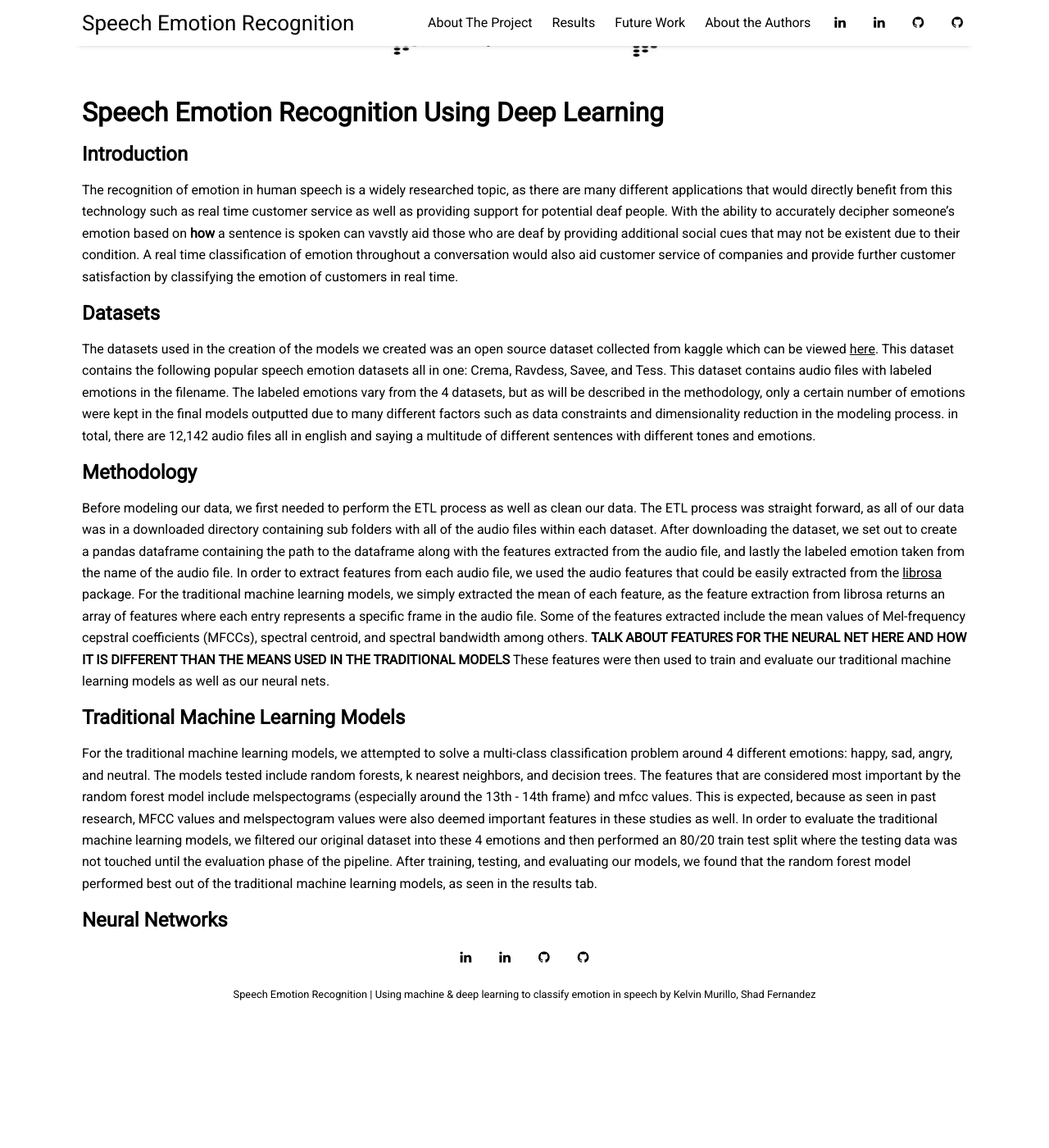
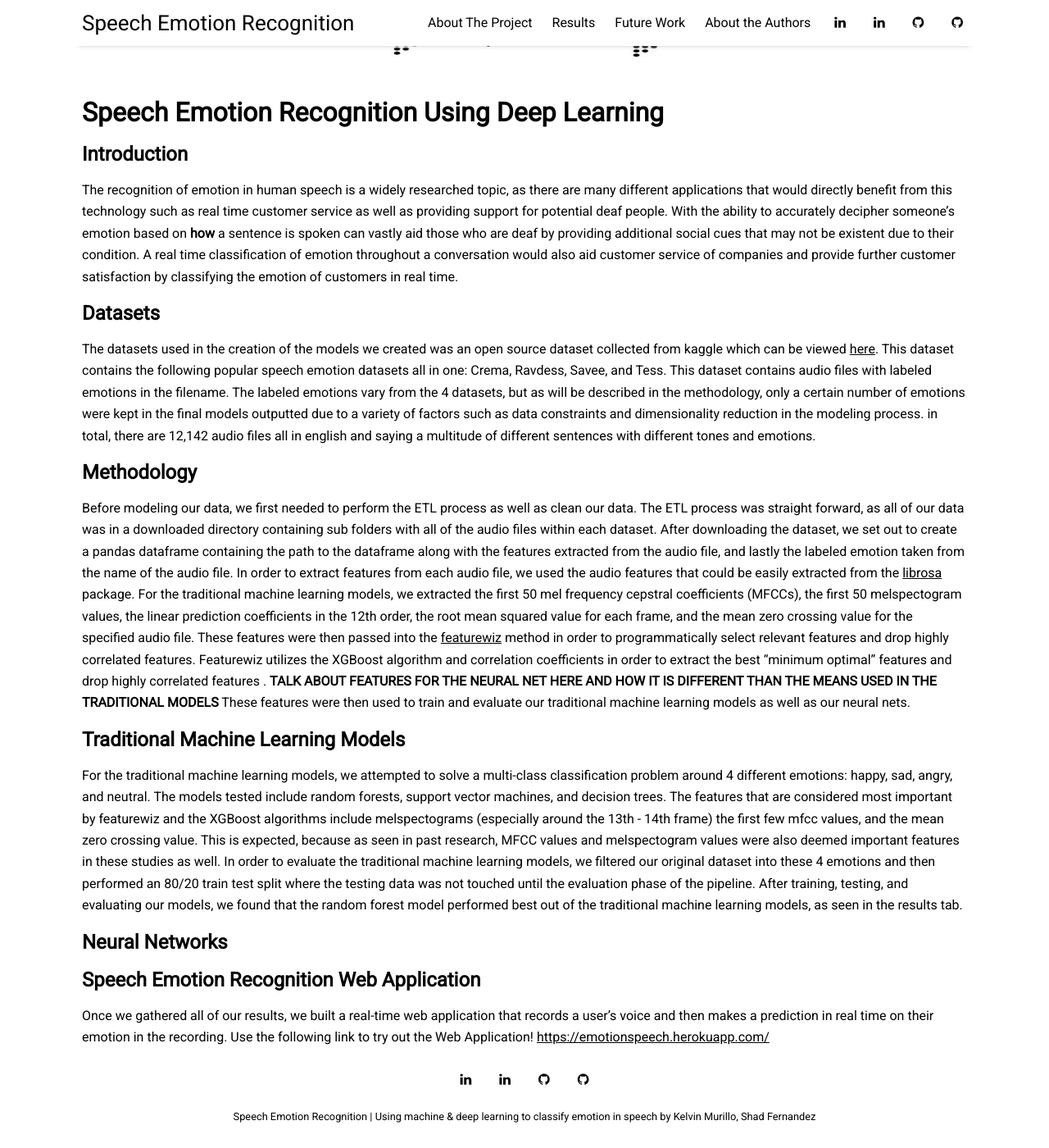
Before and after one commit to kelvinm10/SER_Website, a Jekyll site: the page built from _posts/2022-04-02-about-the-project.md, in a window 1280 px wide and 1400 px high, scrolled down 374 px. Shown: the whole window at 82% size. Built offline with Jekyll 4.4.1, drawn with Linux system fonts in a browser that asks for light colours; nearby versions of some CDN libraries; before the commit the page ends 1625 px from its top, so only the background shows below that.

Commit message:
added more details in about project

```diff
--- a/_posts/2022-04-02-about-the-project.md
+++ b/_posts/2022-04-02-about-the-project.md
@@ -11,7 +11,7 @@ image: serImage.jpg
 
 The recognition of emotion in human speech is a widely researched topic, as there are many different applications
 that would directly benefit from this technology such as real time customer service as well as providing support for potential
-deaf people. With the ability to accurately decipher someone's emotion based on **how** a sentence is spoken can vavstly
+deaf people. With the ability to accurately decipher someone's emotion based on <b>how</b> a sentence is spoken can vastly
 aid those who are deaf by providing additional social cues that may not be existent due to their condition. A real time
 classification of emotion throughout a conversation would also aid customer service of companies and provide further customer
 satisfaction by classifying the emotion of customers in real time.
@@ -21,7 +21,7 @@ The datasets used in the creation of the models we created was an open source da
 viewed [here](https://www.kaggle.com/datasets/dmitrybabko/speech-emotion-recognition-en). This dataset contains the following
 popular speech emotion datasets all in one: Crema, Ravdess, Savee, and Tess. This dataset contains audio files with labeled
 emotions in the filename. The labeled emotions vary from the 4 datasets, but as will be described in the methodology, only
-a certain number of emotions were kept in the final models outputted due to many different factors such as data constraints and
+a certain number of emotions were kept in the final models outputted due to a variety of factors such as data constraints and
 dimensionality reduction in the modeling process. in total, there are 12,142 audio files all in english and saying a multitude
 of different sentences with different tones and emotions.
 
@@ -33,10 +33,12 @@ was straight forward, as all of our data was in a downloaded directory containin
 within each dataset. After downloading the dataset, we set out to create a pandas dataframe containing the path to the dataframe
 along with the features extracted from the audio file, and lastly the labeled emotion taken from the name of the audio file.
 In order to extract features from each audio file, we used the audio features that could be easily extracted from the
-[librosa](https://librosa.org/doc/main/feature.html) package. For the traditional machine learning models, we simply
-extracted the mean of each feature, as the feature extraction from librosa returns an array of features where each entry
-represents a specific frame in the audio file. Some of the features extracted include the mean values of Mel-frequency cepstral coefficients
-(MFCCs), spectral centroid, and spectral bandwidth among others.
+[librosa](https://librosa.org/doc/main/feature.html) package. For the traditional machine learning models, we extracted the first 50 mel
+frequency cepstral coefficients (MFCCs), the first 50 melspectogram values, the linear prediction coefficients in the 12th order,
+the root mean squared value for each frame, and the mean zero crossing value for the specified audio file. These features were then
+passed into the [featurewiz](https://github.com/AutoViML/featurewiz) method in order to programmatically select relevant features
+and drop highly correlated features. Featurewiz utilizes the XGBoost algorithm and correlation coefficients in order to extract the
+best "minimum optimal" features and drop highly correlated features .
 **TALK ABOUT FEATURES FOR THE NEURAL NET HERE AND HOW IT IS DIFFERENT THAN THE MEANS USED IN THE TRADITIONAL MODELS**
 These features were then used to train and evaluate our traditional machine learning models as well as our neural nets.
 
@@ -44,13 +46,20 @@ These features were then used to train and evaluate our traditional machine lear
 
 ## Traditional Machine Learning Models
 For the traditional machine learning models, we attempted to solve a multi-class classification problem around 4 different
-emotions: happy, sad, angry, and neutral. The models tested include random forests, k nearest neighbors, and decision trees.
-The features that are considered most important by the random forest model include melspectograms (especially around
-the 13th - 14th frame) and mfcc values. This is expected, because as seen in past research, MFCC values and melspectogram
-values were also deemed important features in these studies as well. In order to evaluate the traditional machine learning
-models, we filtered our original dataset into these 4 emotions and then performed an 80/20 train test split where the
-testing data was not touched until the evaluation phase of the pipeline. After training, testing, and evaluating our models,
-we found that the random forest model performed best out of the traditional machine learning models, as seen in the results
-tab.
+emotions: happy, sad, angry, and neutral. The models tested include random forests, support vector machines, and decision trees.
+The features that are considered most important by featurewiz and the XGBoost algorithms include melspectograms (especially around
+the 13th - 14th frame) the first few mfcc values, and the mean zero crossing value. This is expected, because as seen in past research,
+MFCC values and melspectogram values were also deemed important features in these studies as well. In order to evaluate
+the traditional machine learning models, we filtered our original dataset into these 4 emotions and then performed an
+80/20 train test split where the testing data was not touched until the evaluation phase of the pipeline. After training,
+testing, and evaluating our models, we found that the random forest model performed best out of the traditional machine
+learning models, as seen in the results tab.
 
 ## Neural Networks
+
+
+## Speech Emotion Recognition Web Application
+Once we gathered all of our results, we built a real-time web application that records a user's voice and then makes a
+prediction in real time on their emotion in the recording. Use the following link to try out the Web Application!
+[https://emotionspeech.herokuapp.com/
+](https://emotionspeech.herokuapp.com/)
```
Also changed, not shown: _posts/2022-04-18-results.md (+5 -5 lines).
